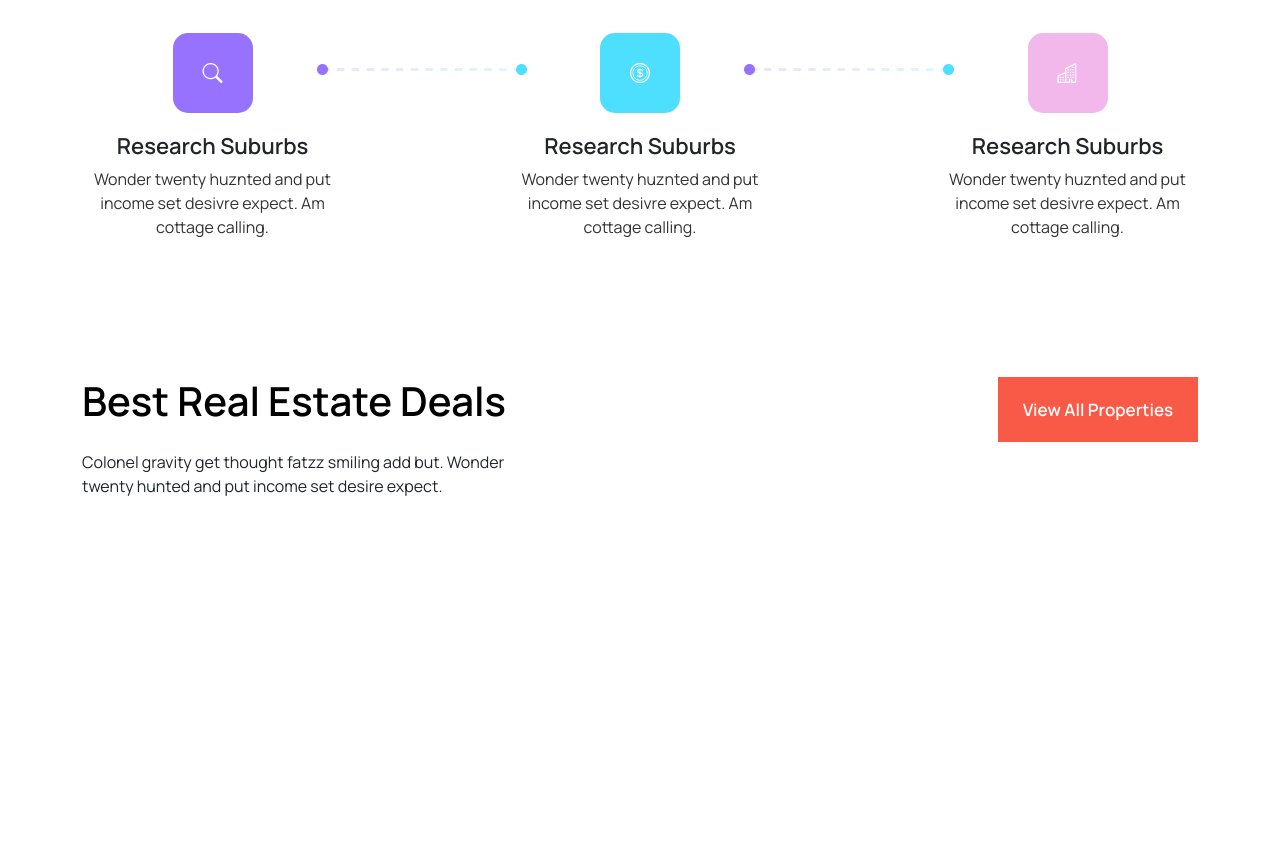
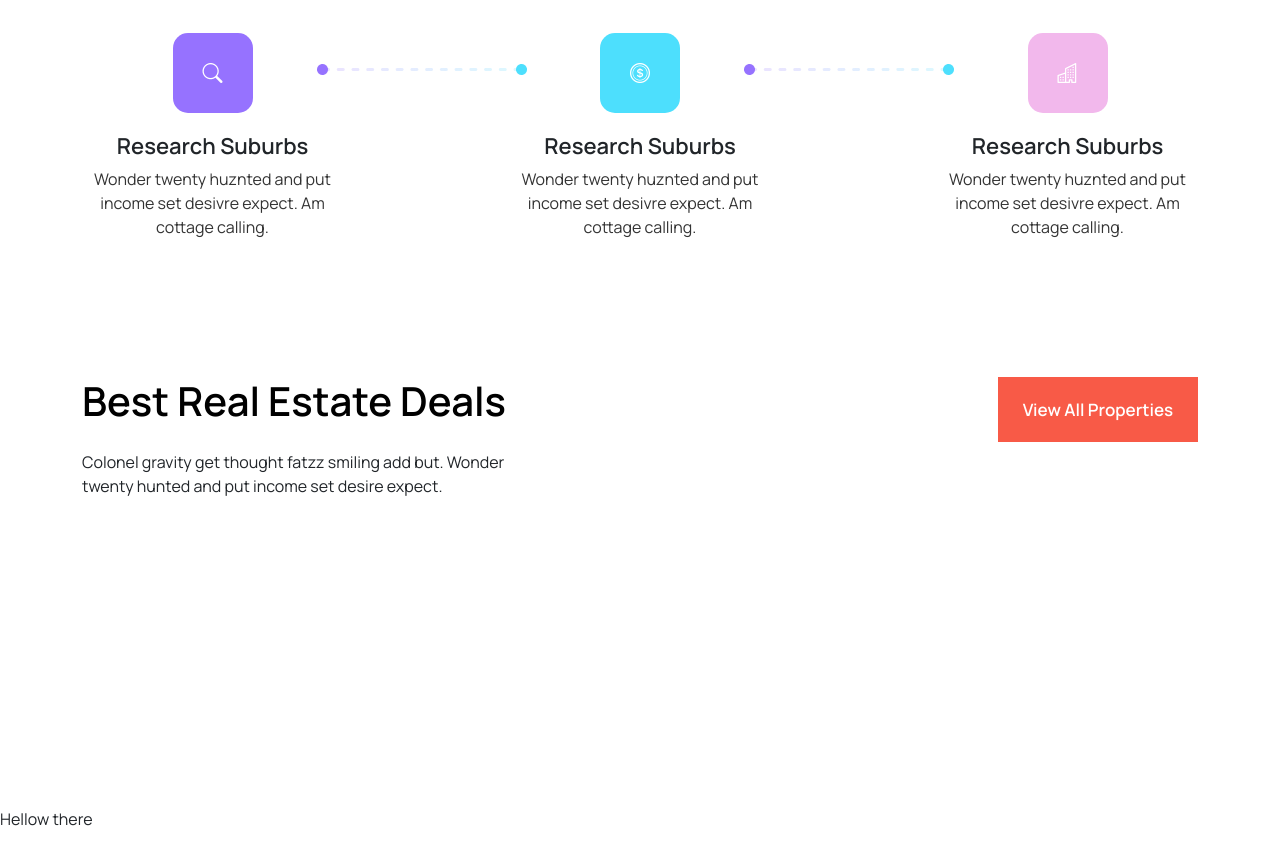
Before and after one commit to shourab-dev/freeby-real-estate, a plain HTML site: page index.html in a window 1280 px wide. Shown: the part 873-1720 px from the top of the page. Before the commit the page ends 1680 px from the top, so only its background shows below. Drawn offline with nearby package versions, Linux system fonts and the light colour scheme.

Commit message:
Update index.html

```diff
--- a/index.html
+++ b/index.html
@@ -179,6 +179,9 @@
         </div>
       </div>
     </section>
+     <p class="col-lg-5">
+            Hellow there
+          </p>
     <!-- JavaScript Bundle with Popper -->
     <script
       src="https://code.jquery.com/jquery-3.6.0.min.js"
```
